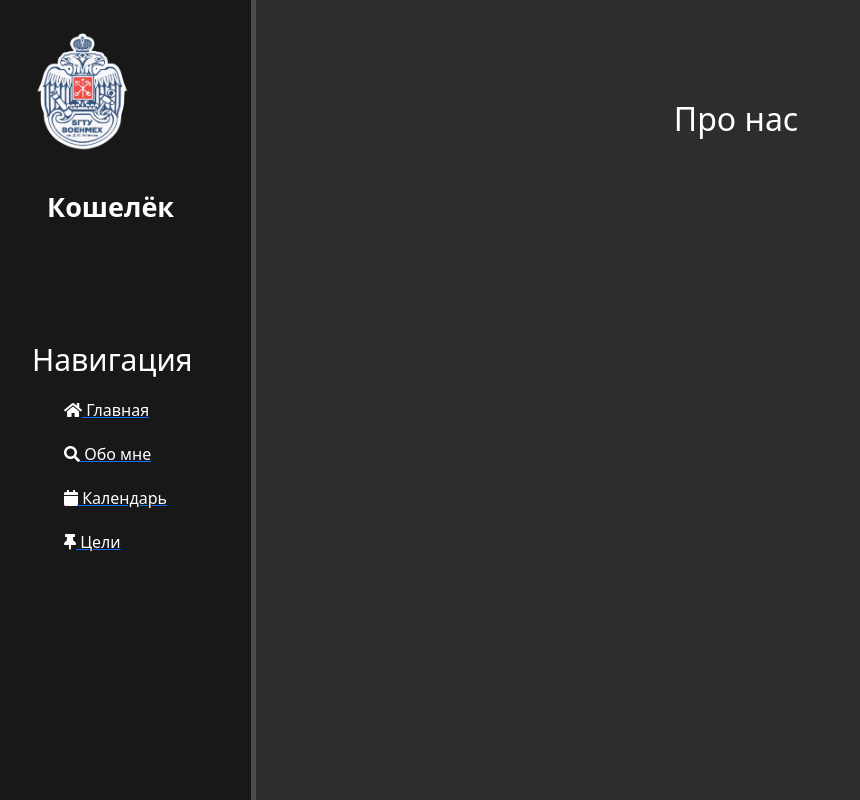
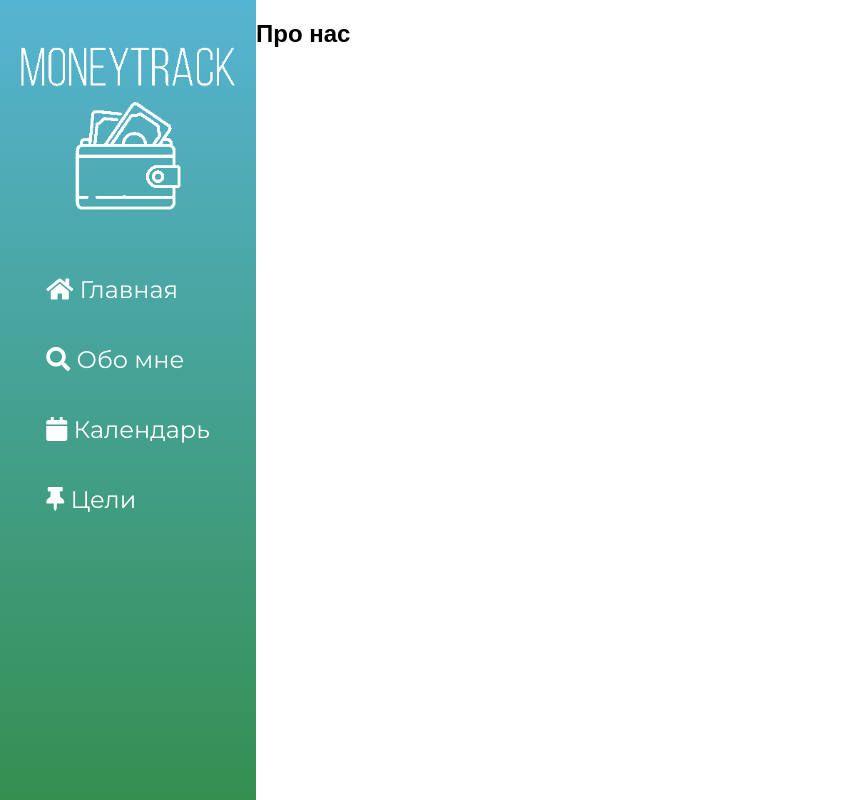
Before and after one commit to NANVN/Wa11et, a Django app: page /about/ in a window 1280 px wide. Shown: the whole page, without its empty margins (0-860 px from the left). Run offline with Django 4.2, Linux system fonts and the light colour scheme; some libraries are stand-ins or nearby versions.

Commit message:
Регистрация + главная

```diff
--- a/itproger/wallet/static/wallet/css/main.css
+++ b/itproger/wallet/static/wallet/css/main.css
@@ -1,53 +1,67 @@
+@import url('https://fonts.googleapis.com/css?family=Montserrat:400,800');
+
 body {
-    background: #2d2d2d;
+	margin: 0;
+	padding: 0;
+	height: 100%;
+	font-family: Arial, sans-serif;
 }
 
 aside {
-    float: left;
-    background: #181818;
-    width: 20%;
-    padding: 2.5%;
-    height: 100vh;
-    color: #fff;
-    border-right: 5px solid #4d4d4d;
+	display: flex;
+	float: left;
+	width: 20%;
+	height: 100vh;
+	flex-direction: column;
+	justify-content: flex-start;
+	align-items: center;
+	background: linear-gradient(180deg, #56B4D3, #348F50);
 }
 
-aside img {
-    width: 100px;
-    float: left;
+aside img{
+    max-width: 100%;
+    height: auto
+    object-fit: cover;
+    object-position: bottom;
+    text-align: center;
 }
 
-aside .logo {
-    font-size: 27px;
-    font-weight: bold;
-    position: relative;
-    top: 35px;
-    left: 15px;
+
+aside ul {
+	list-style: none;
+	padding: 0;
+	margin: 0;
+	text-align: center;
 }
 
-aside h3 {
-    font-size: 30px;
-    margin-top: 150px;
+a {
+	display: block;
+	margin: 15px;
+	width: auto;
+	height: 55px;
+	background-color: transparent;
+	color: #FFF;
+
+	text-align: left;
+	font-size: 1.5em;
+	font-family: 'Montserrat', sans-serif;
+
+	cursor: pointer;
+	transition: background-color 0.3s ease-in-out;
+	transition: color 0.3s ease-in-out;
+	text-decoration: none;
 }
 
-aside ul {list-style: none}
 aside ul li {
-    color: #fff;
-    display: block;
-    margin-top: 20px;
-    transition: transform .6s ease;
+	transition: transform .4s ease;
 }
 
 aside ul li:hover, aside ul a:hover {
-    color: #eb5959;
+    color: #404040;
     text-decoration: none;
     transform: scale(1.05);
 }
 
-main .features, main .features2, news .features {
-    float: left;
-    color: #fff;
-    margin-top: 100px;
-    text-align: center;
-    width: 75%;
+main {
+	display: flex;
 }
--- a/itproger/wallet/templates/wallet/layout.html
+++ b/itproger/wallet/templates/wallet/layout.html
@@ -1,5 +1,5 @@
+<!doctype html>
 {% load static %}
-<!doctype html>
 <html lang="ru">
 <head>
     <meta charset="UTF-8">
@@ -7,25 +7,24 @@
           content="width=device-width, user-scalable=no, initial-scale=1.0, maximum-scale=1.0, minimum-scale=1.0">
     <meta http-equiv="X-UA-Compatible" content="ie=edge">
     <title>{% block title %} {% endblock %}</title>
-    <link rel="stylesheet" href="https://cdn.jsdelivr.net/npm/bootstrap@5.2.3/dist/css/bootstrap.min.css">
     <link rel="stylesheet" href="{% static 'wallet/css/main.css' %}">
     <link rel="stylesheet" href="https://use.fontawesome.com/releases/v5.8.2/css/all.css">
 </head>
 <body>
+    <div class="container">
 		<aside>
-        <img src="{% static 'wallet/img/VOENMEH.png' %}" alt ="Лого">
-        <span class="logo">Кошелёк</span>
-        <h3>Навигация</h3>
+			<img src="{% static 'wallet/img/var2.png' %}" alt ="Лого">
 			<ul>
-            <a href="{% url 'home' %}"><li><i class="fas fa-home"></i> Главная</li></a>
+				<a href="{% url 'home' %}"><li><i class="fas fa-home"></i> Главная</li>
 				<a href="{% url 'we' %}"><li><i class="fas fa-search"></i> Обо мне</li></a>
-            <a href=""><li><i class="fas fa-duotone fa-calendar"></i> Календарь</li></a>
-            <a href=""><li><i class="fas fa-regular fa-thumbtack"></i> Цели</li></a>
+				<a href="#"><li><i class="fas fa-duotone fa-calendar"></i> Календарь</li></a>
+				<a href="#"><li><i class="fas fa-regular fa-thumbtack"></i> Цели</li></a></a>
             </ul>
 		</aside>
 		<main>
             {% block content %}
             {% endblock %}
 		</main>
+	</div>
 </body>
 </html>
```
Also changed, not shown: itproger/wallet/static/wallet/css/profile.css (+12 -4 lines), itproger/wallet/templates/wallet/profile.html (+8 -8 lines), itproger/db.sqlite3. Lines whose indentation alone changed are shown as unchanged.
